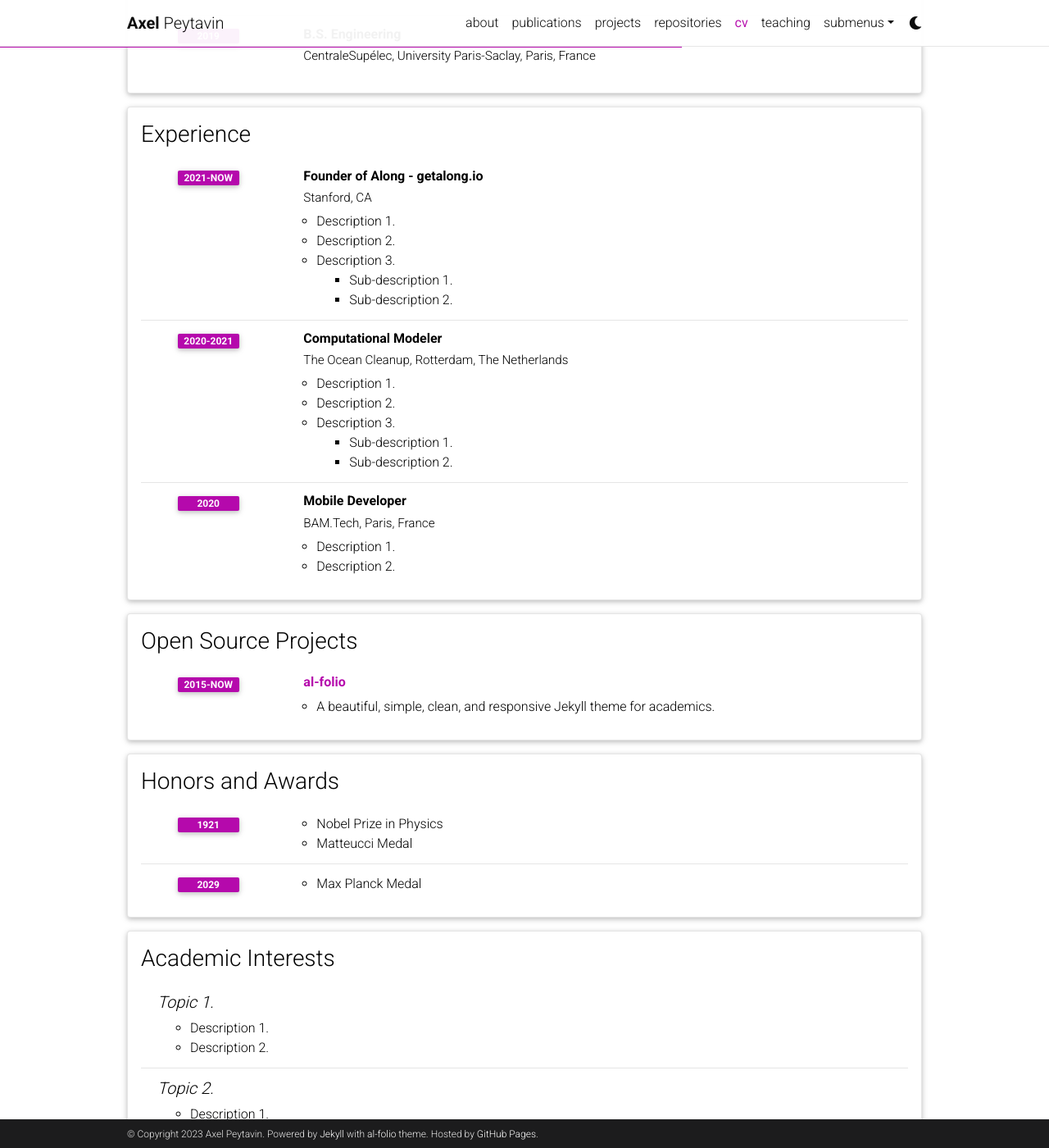
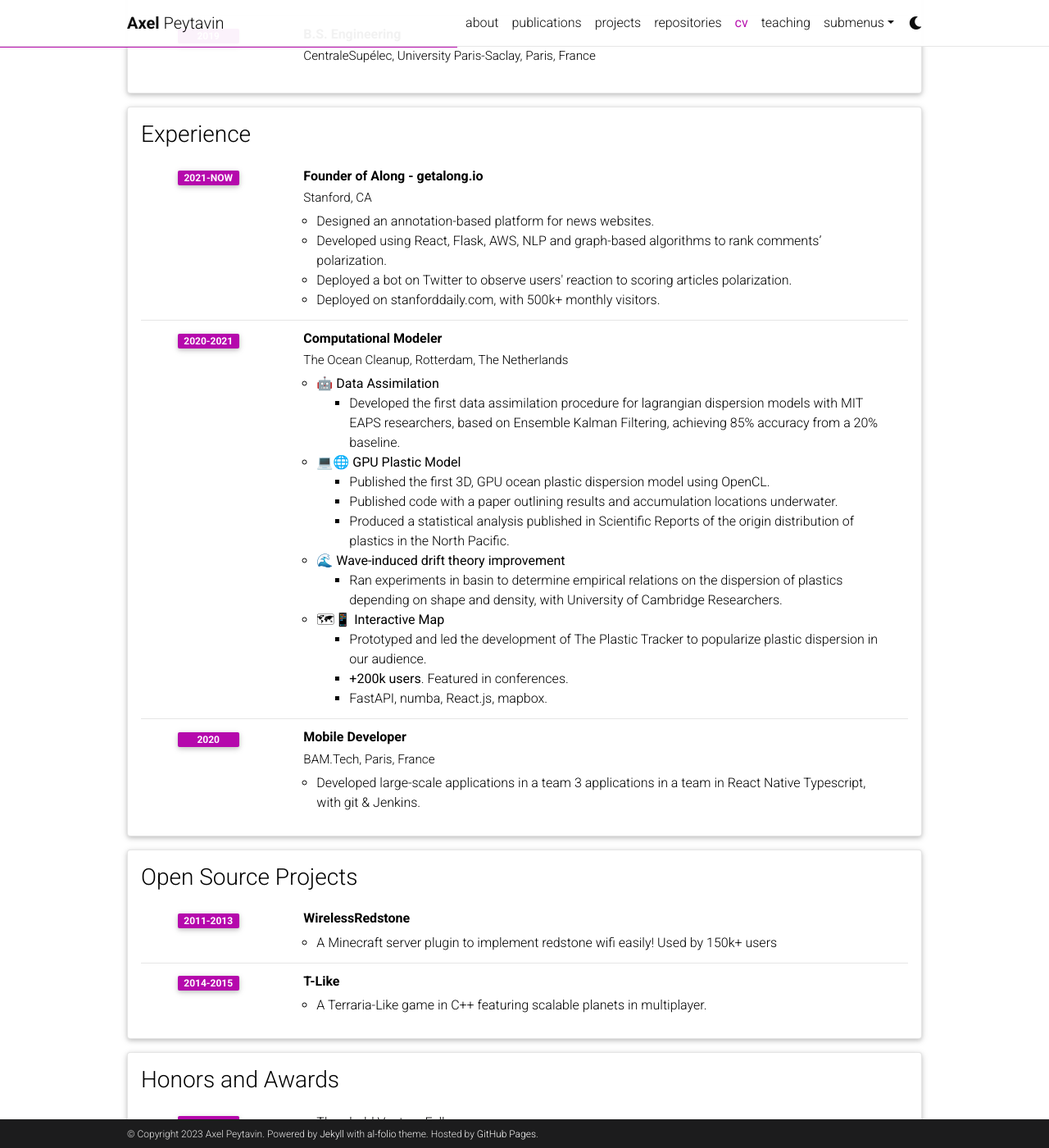
Before and after one commit to axelpey/axelpey.github.io, a Jekyll site: the page built from _pages/cv.md, in a window 1280 px wide and 1400 px high, scrolled down 514 px. Shown: the whole window at 82% size. Built offline with Jekyll 4.4.1, drawn with Linux system fonts in a browser that asks for light colours; full-size pictures stand in for the smaller copies a plugin makes; comment, search, counter and statistics services are not loaded; a style sheet for code colours, icons or effects is not loaded; some of the changed text lies outside the part shown.

```diff
--- a/_config.yml
+++ b/_config.yml
@@ -14,7 +14,7 @@ footer_text: >
   Hosted by <a href="https://pages.github.com/" target="_blank">GitHub Pages</a>.
 keywords: jekyll, jekyll-theme, academic-website, portfolio-website # add your own keywords or leave empty
 lang: en # the language of your site (for example: en, fr, cn, ru, etc.)
-icon: ⚛️ # the emoji used as the favicon (alternatively, provide image name in /assets/img/)
+icon: A # the emoji used as the favicon (alternatively, provide image name in /assets/img/)
 
 url: https://axelpey.github.io # the base hostname & protocol for your site
 baseurl: # the subpath of your site, e.g. /blog/
--- a/_data/cv.yml
+++ b/_data/cv.yml
@@ -25,60 +25,70 @@
       institution: Stanford, CA
       year: 2021-now
       description:
-        - Description 1.
-        - Description 2.
-        - title: Description 3.
-          contents:
-            - Sub-description 1.
-            - Sub-description 2.
+        - Designed an annotation-based platform for news websites.
+        - Developed using React, Flask, AWS, NLP and graph-based algorithms to rank comments’ polarization.
+        - Deployed a bot on Twitter to observe users' reaction to scoring articles polarization.
+        - Deployed on stanforddaily.com, with 500k+ monthly visitors.
     - title: Computational Modeler
       institution: The Ocean Cleanup, Rotterdam, The Netherlands
       year: 2020-2021
       description:
-        - Description 1.
-        - Description 2.
-        - title: Description 3.
+        - title: <b>🤖 Data Assimilation</b>
           contents:
-            - Sub-description 1.
-            - Sub-description 2.
+            - Developed the first data assimilation procedure for lagrangian dispersion models with MIT EAPS researchers, based on Ensemble Kalman Filtering, achieving 85% accuracy from a 20% baseline.
+        - title: <b>💻🌐 GPU Plastic Model</b>
+          contents:
+            - Published the first 3D, GPU ocean plastic dispersion model using OpenCL.
+            - Published code with a paper outlining results and accumulation locations underwater.
+            - Produced a statistical analysis published in Scientific Reports of the origin distribution of plastics in the North Pacific.
+        - title: <b>🌊 Wave-induced drift theory improvement</b>
+          contents:
+            - Ran experiments in basin to determine empirical relations on the dispersion of plastics depending on shape and density, with University of Cambridge Researchers.
+        - title: <b>🗺📱 Interactive Map</b>
+          contents:
+            - Prototyped and led the development of The Plastic Tracker to popularize plastic dispersion in our audience.
+            - <b>+200k users</b>. Featured in conferences.
+            - FastAPI, numba, React.js, mapbox.
     - title: Mobile Developer
       institution: BAM.Tech, Paris, France
       year: 2020
       description:
-        - Description 1.
-        - Description 2.
+        - Developed large-scale applications in a team 3 applications in a team in React Native Typescript, with git & Jenkins.
 
 - title: Open Source Projects
   type: time_table
   contents:
-    - title: <a href="https://github.com/alshedivat/al-folio">al-folio</a>
-      year: 2015-now
-      description: A beautiful, simple, clean, and responsive Jekyll theme for academics.
+    - title: WirelessRedstone
+      year: 2011-2013
+      description: A Minecraft server plugin to implement redstone wifi easily! Used by 150k+ users
+    - title: T-Like
+      year: 2014-2015
+      description: A Terraria-Like game in C++ featuring scalable planets in multiplayer.
 
 - title: Honors and Awards
   type: time_table
   contents:
-    - year: 1921
+    - year: 2022
       items:
-        - Nobel Prize in Physics
-        - Matteucci Medal
-    - year: 2029
-      items:
-        - Max Planck Medal
+        - Threshold Venture Fellow
+        - OVO Fellow
+        - Digital Learning Education Award
 
 - title: Academic Interests
   type: nested_list
   contents:
-    - title: Topic 1.
+    - title: Computational Social Sciences
       items:
-        - Description 1.
-        - Description 2.
-    - title: Topic 2.
+        - Quantification of polarization on social graphs.
+        - Impact of community-based moderation on users' behavior.
+        - Impact of climate activism on online climate change sentiment.
+    - title: Lagrangian Ocean Plastic Modeling
       items:
-        - Description 1.
-        - Description 2.
+        - High-performance computing of global ocean plastic models.
+        - Data Assimilation on Lagrangian Dispersion Models.
+        - Analysis of ocean plastic pollution.
 
 - title: Other Interests
   type: list
   contents:
-    - <u>Hobbies:</u> Hobby 1, Hobby 2, etc.
+    - <u>Hobbies:</u> Guitar 🎸, Climbing 🧗
--- a/_data/venues.yml
+++ /dev/null
@@ -1,6 +0,0 @@
-"AJP":
-  url: https://aapt.scitation.org/journal/ajp
-  color: "#00369f"
-
-"PhysRev":
-  url: https://journals.aps.org/
```
Also changed, not shown: _data/coauthors.yml (deleted, +0 -34 lines), _pages/about.md (+3 -3 lines), _projects/2_project.md (deleted, +0 -80 lines), _projects/3_project.md (deleted, +0 -81 lines), _projects/along.md (added, +9 -0 lines), _projects/forecasting_paper_toc_blog.md (added, +9 -0 lines), _projects/plastic_tracker.md (renamed from _projects/1_project.md, +1 -1 lines), assets/img/along-logo.png (added), assets/img/forecasting-ocean-plastic-header.jpg.webp (added).
